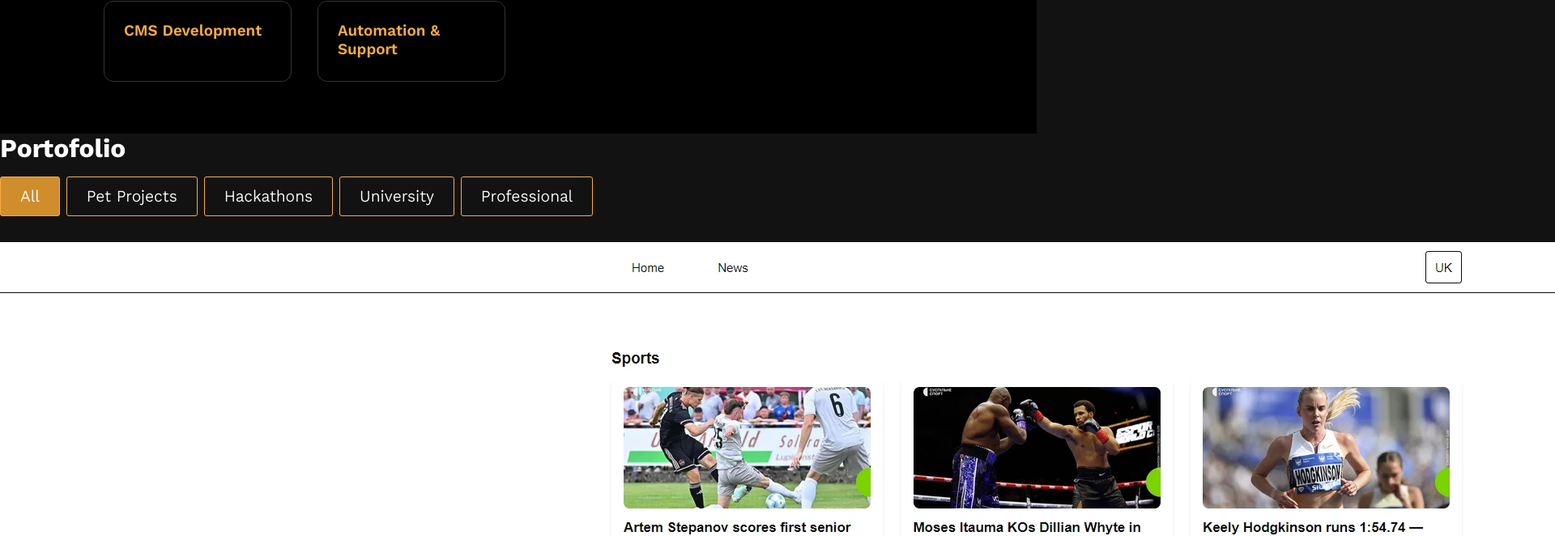
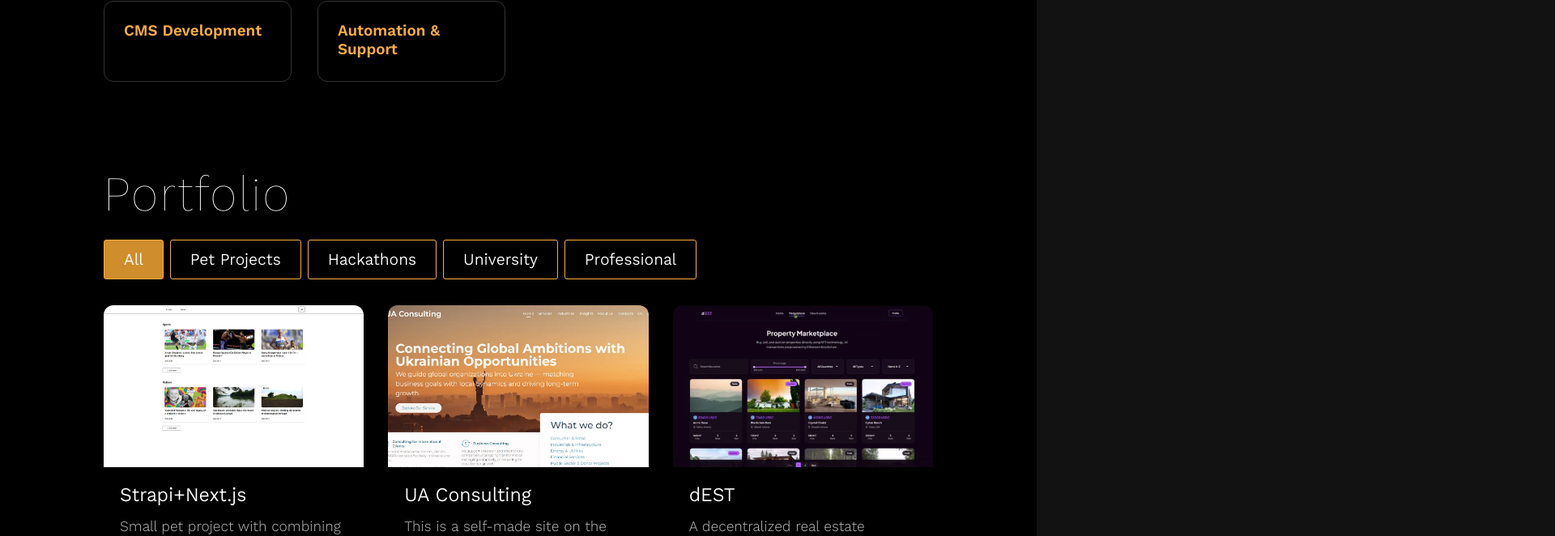
Before and after one commit to bromscandium/portfolio, a React (Vite) app: page / in a window 1280 px wide. Shown: the part 1739-2401 px from the top of the page at 81% size, 1920 px wide, since content can reach past the window. Built offline with nearby package versions, Linux system fonts and the light colour scheme.

Commit message:
quick fix 2.0

```diff
--- a/src/components/Portfolio/Portfolio.jsx
+++ b/src/components/Portfolio/Portfolio.jsx
@@ -32,7 +32,7 @@ function Portfolio({ onHighlightReady }) {
     return (
         <div ref={ref} className={`portfolio ${isHighlighted ? "highlight" : ""}`} id="list">
             <div className="list-header">
-                <h1>Portofolio</h1>
+                <h1>Portfolio</h1>
             </div>
 
             <div className="projects-filters">
--- a/src/components/Portfolio/Portfolio.sass
+++ b/src/components/Portfolio/Portfolio.sass
@@ -1,4 +1,4 @@
-.list
+.portfolio
     background-color: #000
     color: #fff
     padding: 40px 10%
```
